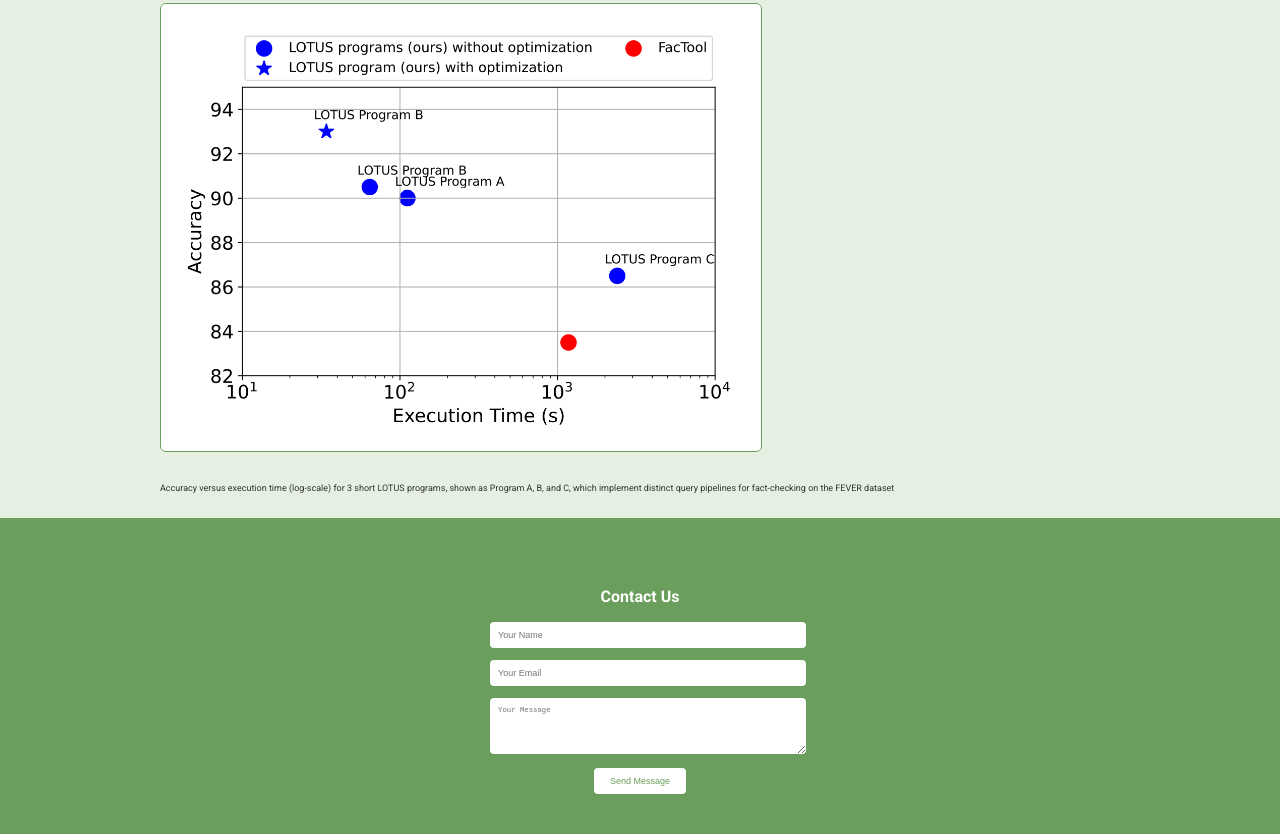
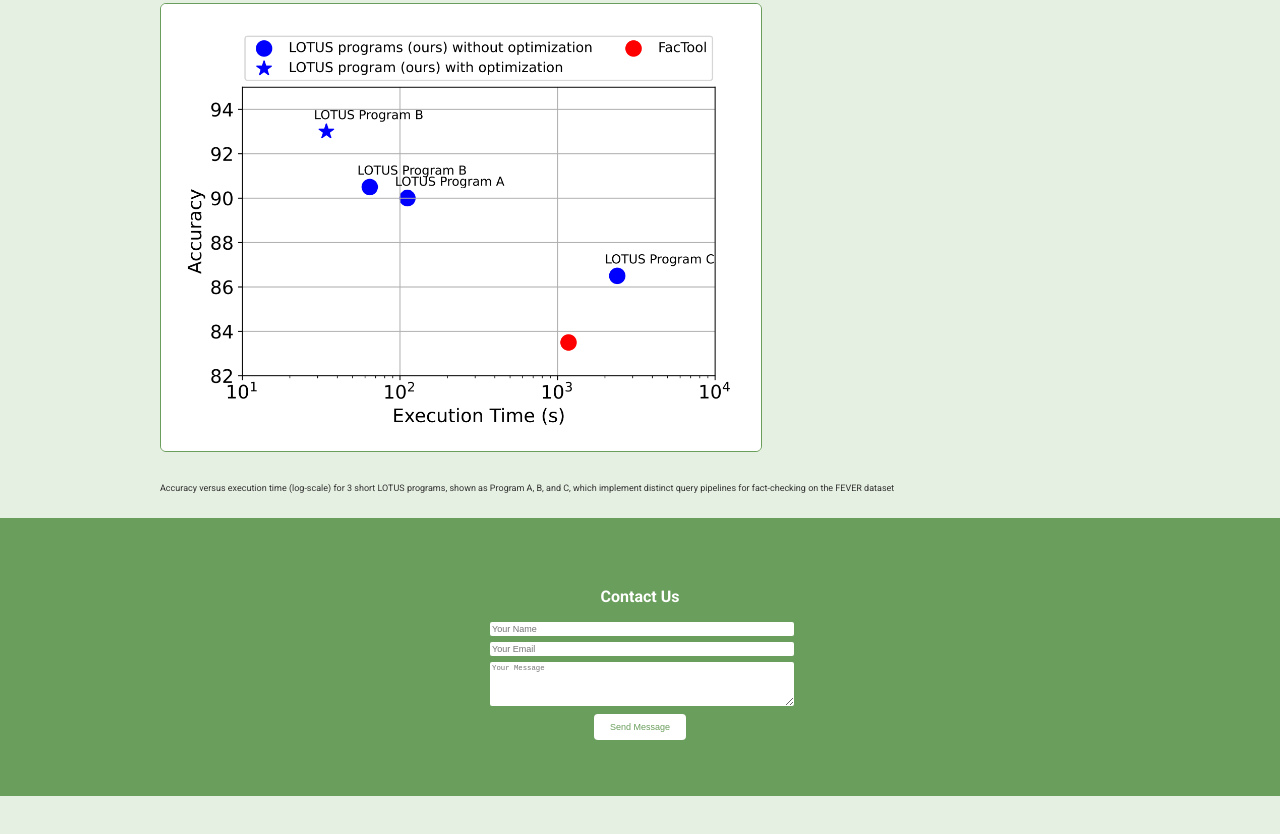
Before and after one commit to Nikhil22003/LOTUS, a plain HTML site: page index.html in a window 1280 px wide. Shown: the part 800-1634 px from the top of the page. After the commit the page ends 1596 px from the top, so only its background shows below. Drawn offline with Linux system fonts and the light colour scheme.

```diff
--- a/index.html
+++ b/index.html
@@ -3,7 +3,8 @@
 <head>
     <meta charset="UTF-8">
     <meta name="viewport" content="width=device-width, initial-scale=1.0">
-    <title>LOTUS</title>
+    <title>LOTUS: LLMs
+        Over Tables of Unstructured and Structured data</title>
     <style>
         @import url('https://fonts.googleapis.com/css2?family=Roboto:wght@300;400;700&display=swap');
         :root {
@@ -162,10 +163,10 @@
         }
         .contact-form input, .contact-form textarea {
             width: 100%;
-            padding: 8px;
-            margin-bottom: 12px;
+            padding: 2px;
+            margin-bottom: 6px;
             border: none;
-            border-radius: 4px;
+            border-radius: 2px;
             font-size: 0.9em;
         }
         .contact-form button {
```
